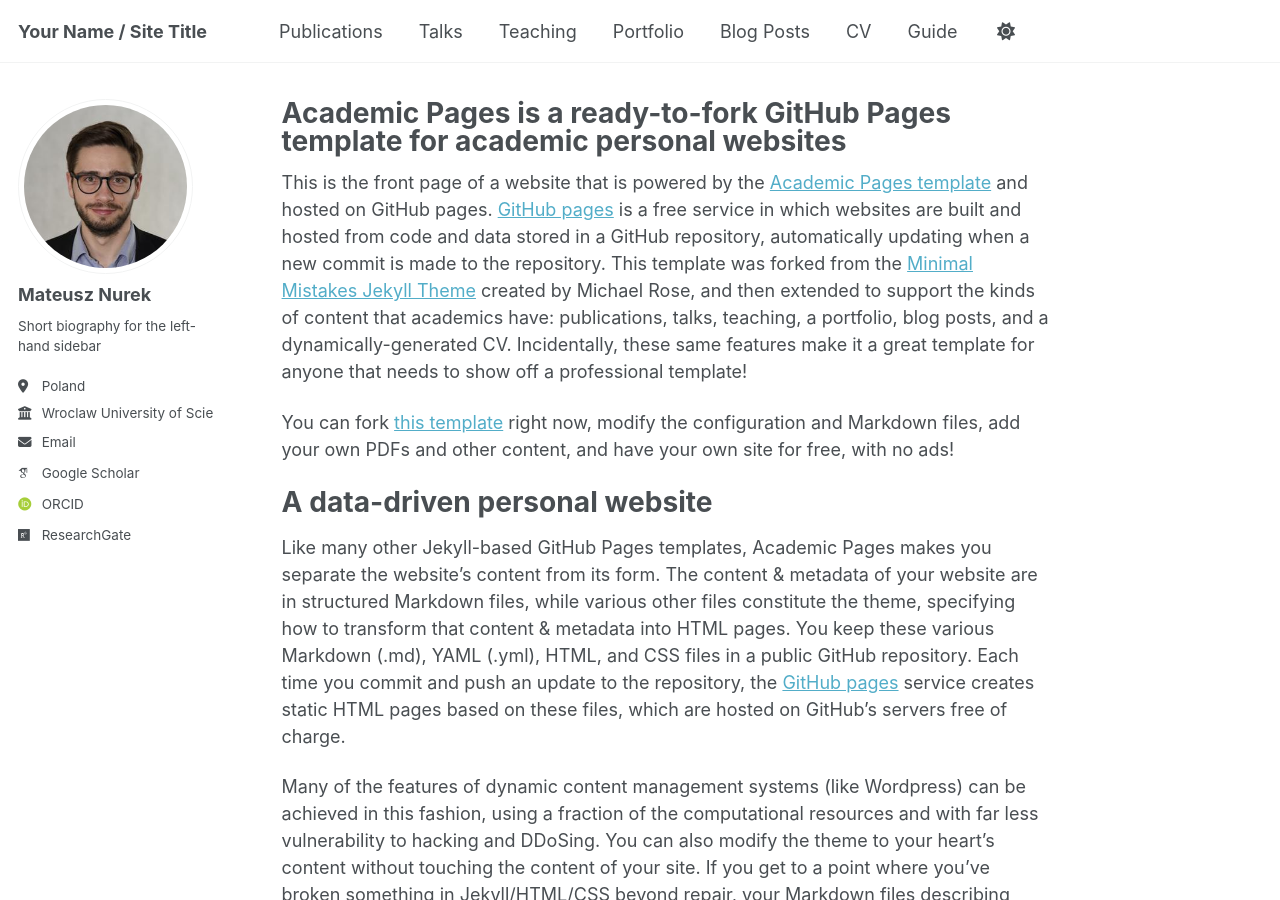
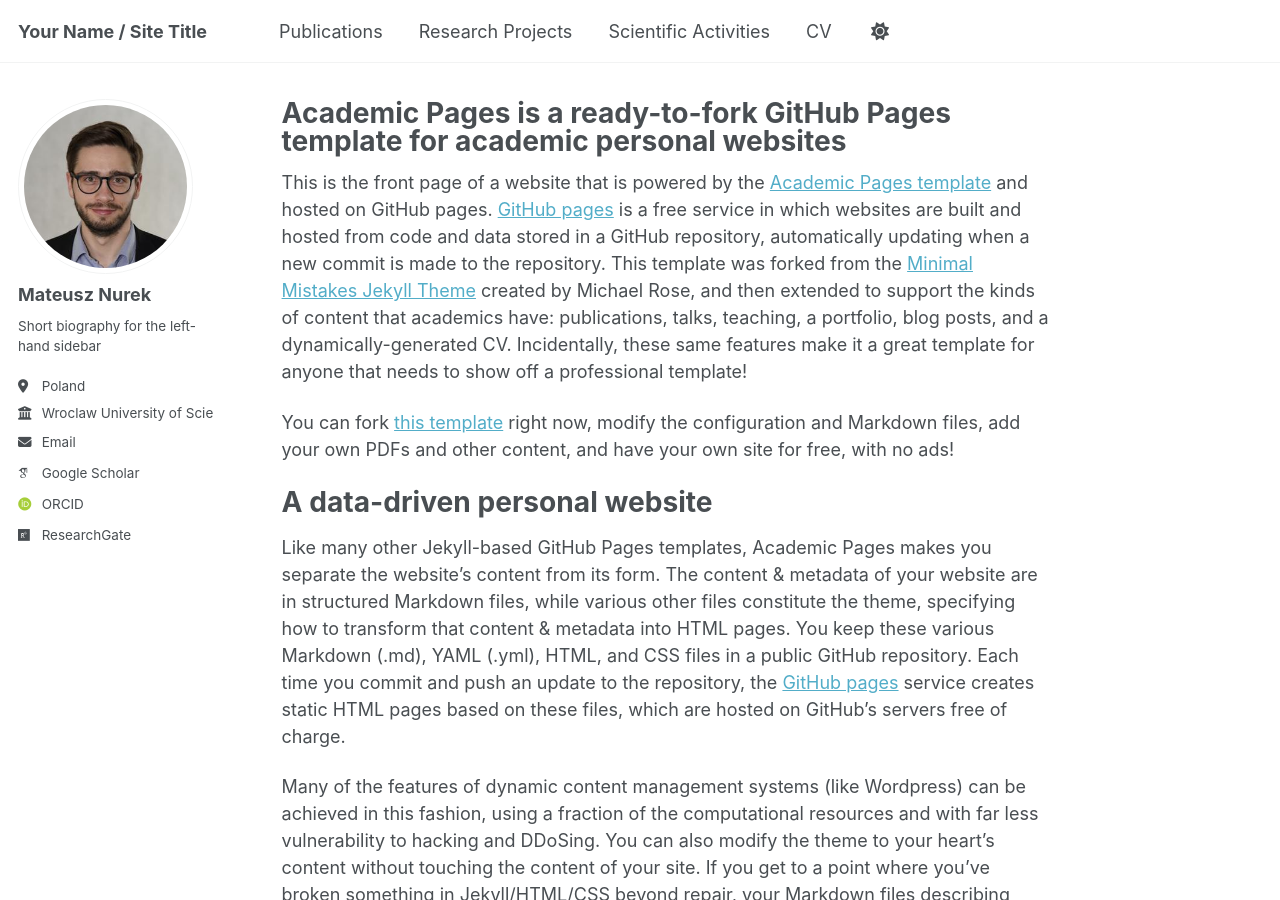
Before and after one commit to nurek-mateusz/nurek-mateusz.github.io, a Jekyll site: the page built from _pages/about.md, in a window 1280 px wide and 900 px high. Built offline with Jekyll 4.4.1, drawn with Linux system fonts in a browser that asks for light colours; some web fonts are replaced; a script that is not in the unit is left out.

Commit message:
Update navigation.yml

```diff
--- a/_data/navigation.yml
+++ b/_data/navigation.yml
@@ -11,23 +11,14 @@ main:
   - title: "Publications"
     url: /publications/
 
-  - title: "Talks"
+  - title: "Research Projects"
     url: /talks/
 
-  - title: "Teaching"
+  - title: "Scientific Activities"
     url: /teaching/
-
-  - title: "Portfolio"
-    url: /portfolio/
-
-  - title: "Blog Posts"
-    url: /year-archive/
 
   - title: "CV"
     url: /cv/
 
   # - title: "CV"
   #   url: /cv-json/
-
-  - title: "Guide"
-    url: /markdown/
```
